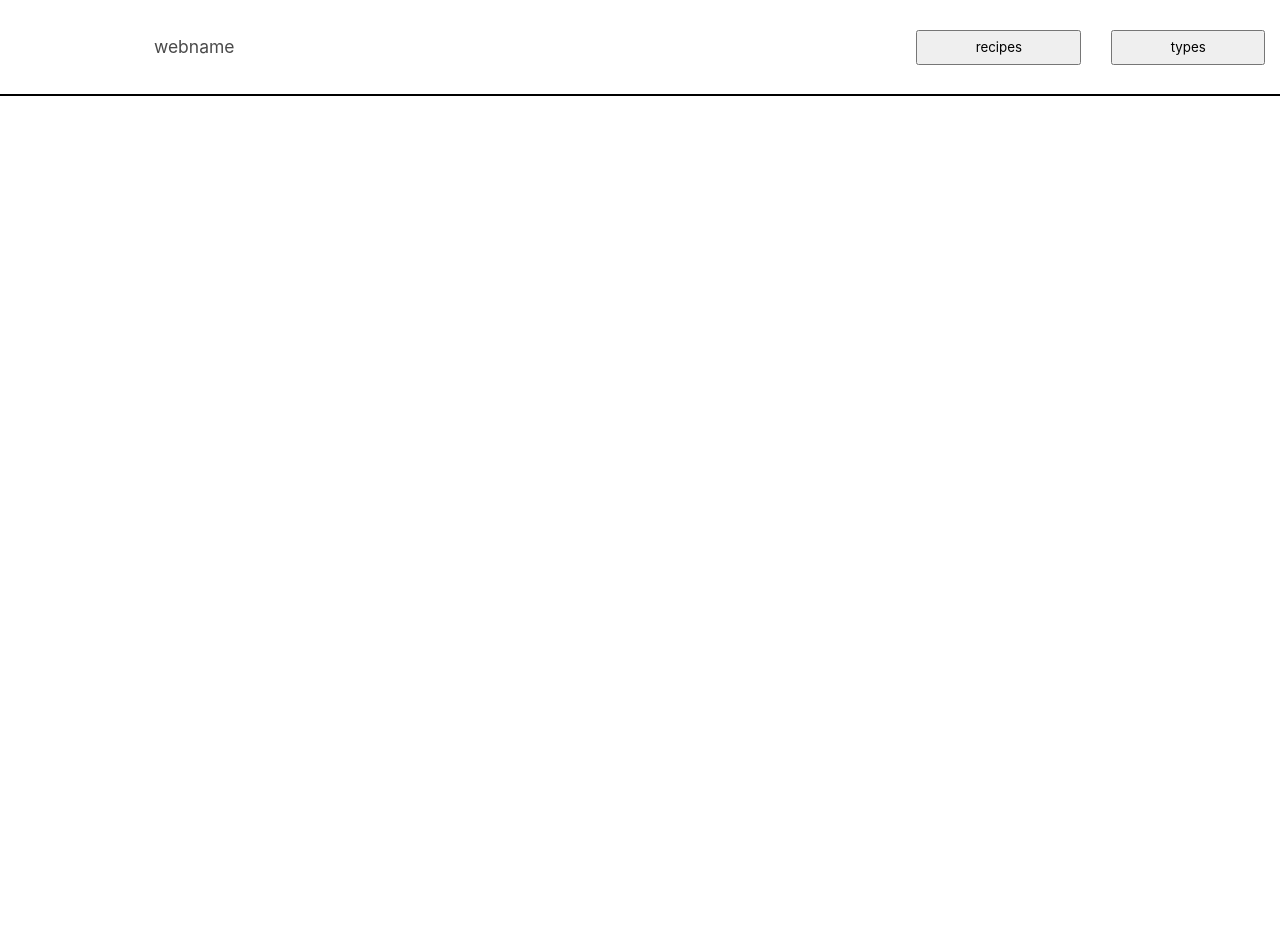
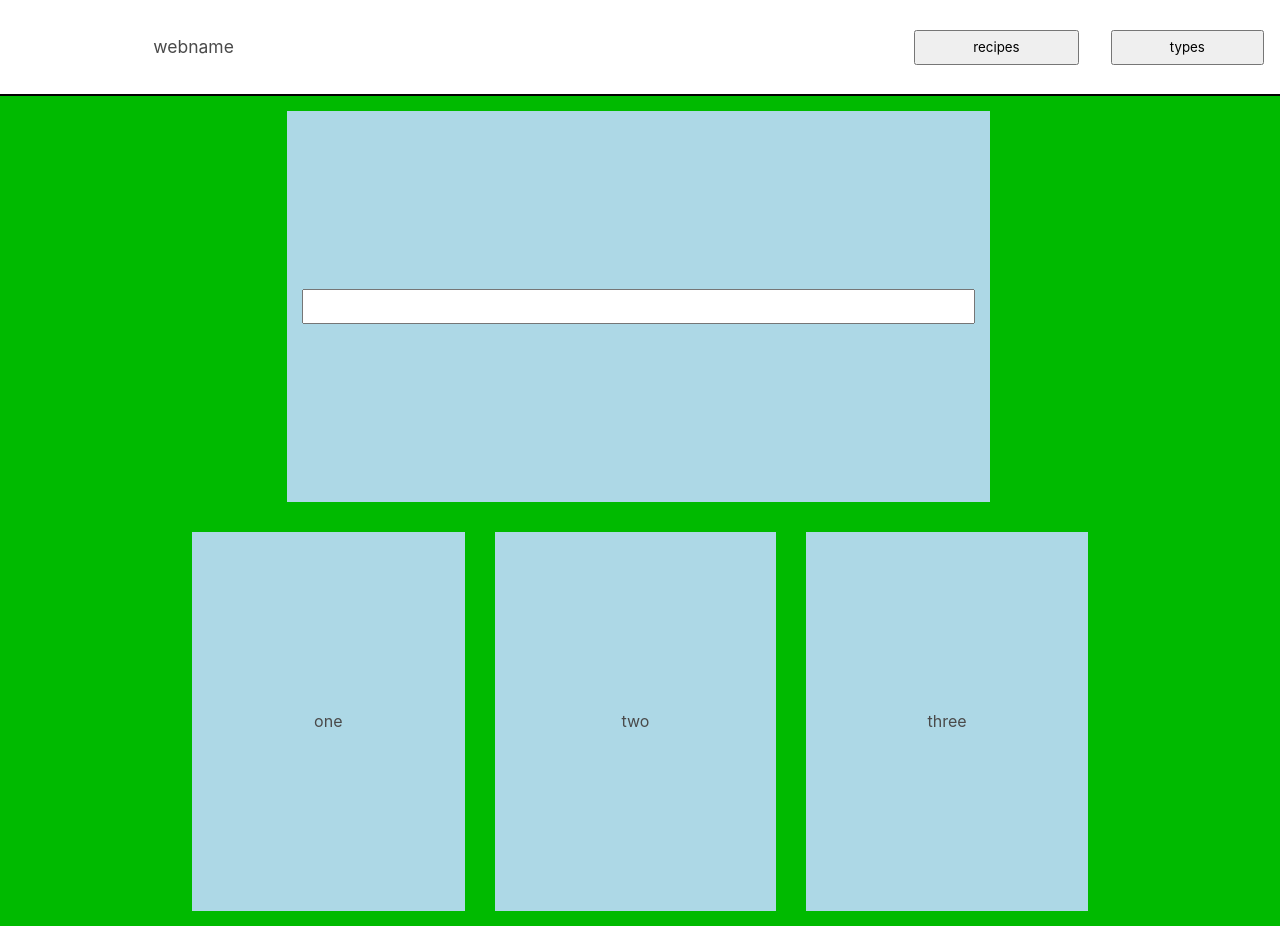
Before and after one commit to pujagharti/sei50-project-2-old-version, a React (Create React App) app: page / in a window 1280 px wide. Before the commit the page ends 800 px from the top, so only its background shows below. Built offline with nearby package versions, Linux system fonts and the light colour scheme.

Commit message:
added css and navbar

```diff
--- a/package.json
+++ b/package.json
@@ -9,6 +9,7 @@
     "node-sass": "^4.13.1",
     "react": "^16.13.1",
     "react-dom": "^16.13.1",
+    "react-router-dom": "^5.2.0",
     "react-scripts": "3.4.3"
   },
   "scripts": {
--- a/src/App.js
+++ b/src/App.js
@@ -1,9 +1,13 @@
 import React from 'react'
 import Navbar from './components/common/Navbar'
+import Home from './components/common/Home'
 
 const App = () => {
   return (
-    <Navbar />
+    <>
+      <Navbar />
+      <Home />
+    </>
   )
 }
 
--- a/src/components/common/Home.js
+++ b/src/components/common/Home.js
@@ -1,20 +1,22 @@
-import React from 'react'
+import React, { Component, Fragment } from 'react'
 
-const Home = () => {
-  return (
-    <section className="hero is-success is-fullheight">
-      <div className="hero-body">
-        <div className="container">
-          <h1 className="title">
-        Recipe Finder
-          </h1>
-          <h2 className="subtitle">
-        Find Recipe By Type, Cuisine or Diet
-          </h2>
+
+class Home extends Component {
+  render() {
+    return (
+      <Fragment>
+        <div className="front-container">
+          <div className="home">
+            <div className="searchingInput">
+              <input type="text" className="home-search" />
+            </div>
+            <div className="home-icon home-one">one</div>
+            <div className="home-icon home-two">two</div>
+            <div className="home-icon home-three">three</div>
+          </div>
         </div>
-      </div>
-    </section>
-  )
+      </Fragment>
+    )
+  }
 }
-
 export default Home
--- a/src/components/common/Navbar.js
+++ b/src/components/common/Navbar.js
@@ -1,16 +1,13 @@
-import React, { Fragment, useState } from 'react'
+import React, { Fragment } from 'react'
+
 const Navbar = () => {
-  const [navi, setNavi] = useState(false)
   return (
     <Fragment>
       <div className="grid-container">
         <div className="webname">webname</div>
         <div className="menuBtn recipes"><button>recipes</button></div>
-        <div className="menuBtn types" onClick={e=>setNavi(!navi)}><button>types</button></div>
+        <div className="menuBtn types" ><button>types</button></div>
       </div>
-      {
-        navi && <div className='navi'>navi</div>
-      }
     </Fragment>
   )
 }
--- a/src/components/recipes/DisplayRecipes.js
+++ b/src/components/recipes/DisplayRecipes.js
@@ -24,7 +24,10 @@ class DisplayRecipes extends React.Component {
 
   render()  {
     return (
-      <div>Cuisines</div>
+      <section>
+        <div>Cuisines</div>
+
+      </section>
     )
   }
 }
--- a/src/index.js
+++ b/src/index.js
@@ -2,6 +2,10 @@ import React from 'react'
 import ReactDOM from 'react-dom'
 import 'bulma'
 import './styles/main.scss'
+import './styles/navbar.css'
+import './styles/home.css'
+
+
 import App from './App'
 import './styles/navbar.css'
 
--- /dev/null
+++ b/src/styles/home.css
@@ -0,0 +1,67 @@
+.front-container
+{
+  width: 100vw;
+  height: auto;
+  display: flex;
+  justify-content: center;
+  align-items: center;
+  padding: 15px;
+  padding-left: 15vw;
+  padding-right: 15vw;
+  box-sizing: border-box;
+  background-color: rgb(0, 186, 0);
+}
+.home
+{
+  width: 100%;
+  min-height: 100vh;
+  display: grid;
+  grid-template-columns: repeat(9/ 1fr);
+  grid-template-rows: repeat(8/ 1fr);
+  position: relative;
+  column-gap: 30px;
+  row-gap: 30px;
+}
+.searchingInput
+{
+  grid-column: 2/9;
+  grid-row: 1/3;
+  display: flex;
+  justify-content: flex-start;
+  align-items: center;
+  padding: 15px;
+  background-color: lightblue;
+  box-sizing: border-box;
+}
+.searchingInput > .home-search
+{
+  width: 100%;
+  height: 35px;
+  margin: 0;
+  padding: 0;
+  box-sizing: border-box;
+}
+.home-icon
+{
+  display: flex;
+  justify-content: center;
+  align-items: center;
+  padding: 15px;
+  background-color: lightblue;
+  box-sizing: border-box;
+}
+.home-one
+{
+  grid-column: 1/4;
+  grid-row: 3/5;
+}
+.home-two
+{
+  grid-column: 4/7;
+  grid-row: 3/5;
+}
+.home-three
+{
+  grid-column: 7/10;
+  grid-row: 3/5;
+}
--- a/src/styles/navbar.css
+++ b/src/styles/navbar.css
@@ -70,3 +70,45 @@
   flex-wrap: wrap;
   height: 70vh;
 }
+
+
+/* dropdown button css */
+
+.menuBtn {
+  background-color: #ffffff;
+  color: white;
+  padding: 16px;
+  font-size: 16px;
+  border: none;
+  cursor: pointer;
+}
+
+.menuBtn:hover, .menuBtn:focus {
+  background-color: #fefefe;
+}
+
+.dropdown {
+  position: relative;
+  display: inline-block;
+}
+
+.dropdown-content {
+  display: none;
+  position: absolute;
+  background-color: #f1f1f1;
+  min-width: 160px;
+  overflow: auto;
+  box-shadow: 0px 8px 16px 0px rgba(0,0,0,0.2);
+  z-index: 1;
+}
+
+.dropdown-content a {
+  color: black;
+  padding: 12px 16px;
+  text-decoration: none;
+  display: block;
+}
+
+.dropdown a:hover {background-color: #ddd;}
+
+.show {display: block;}
```
Also changed, not shown: 1 other file (tests, documents, lock files or other folders).
